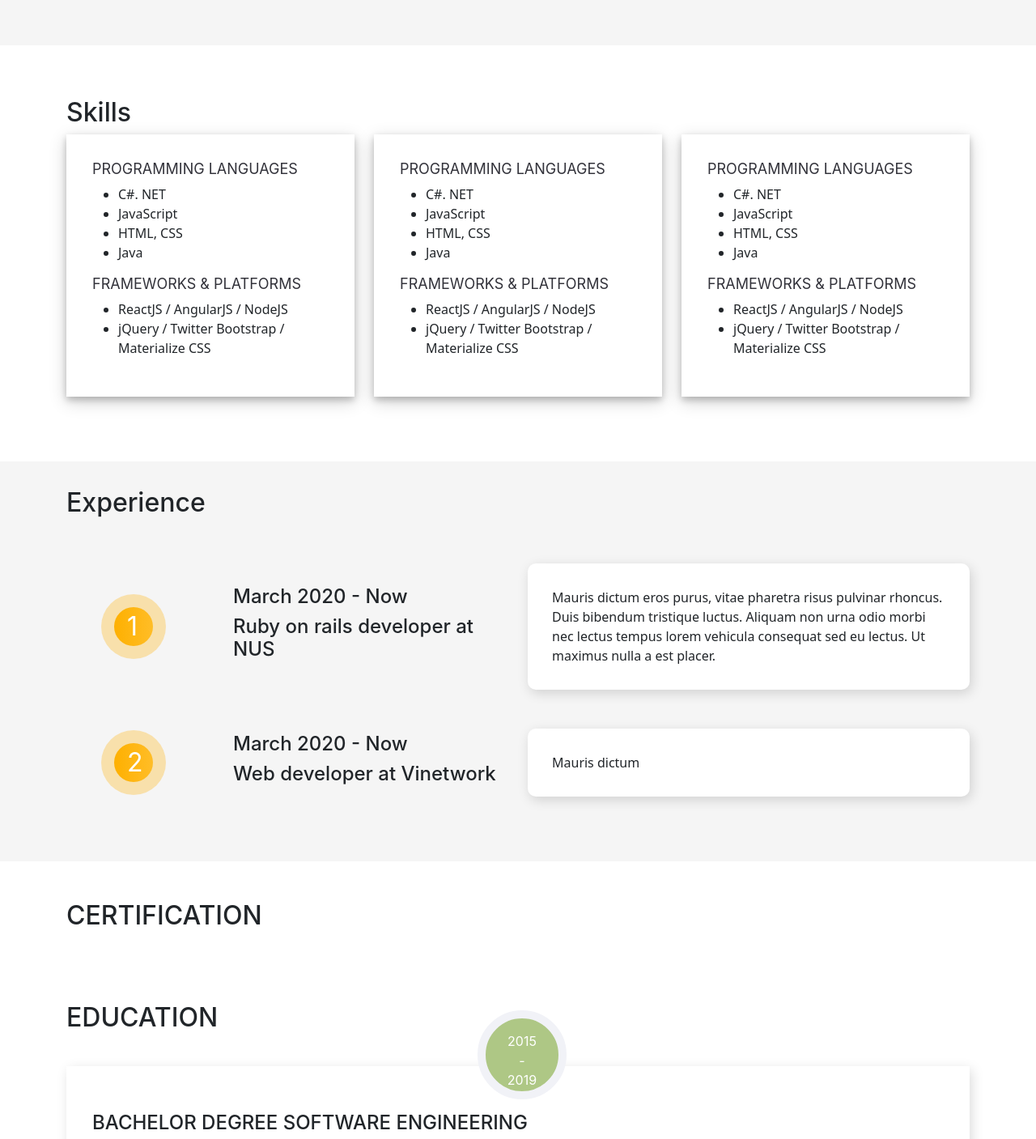
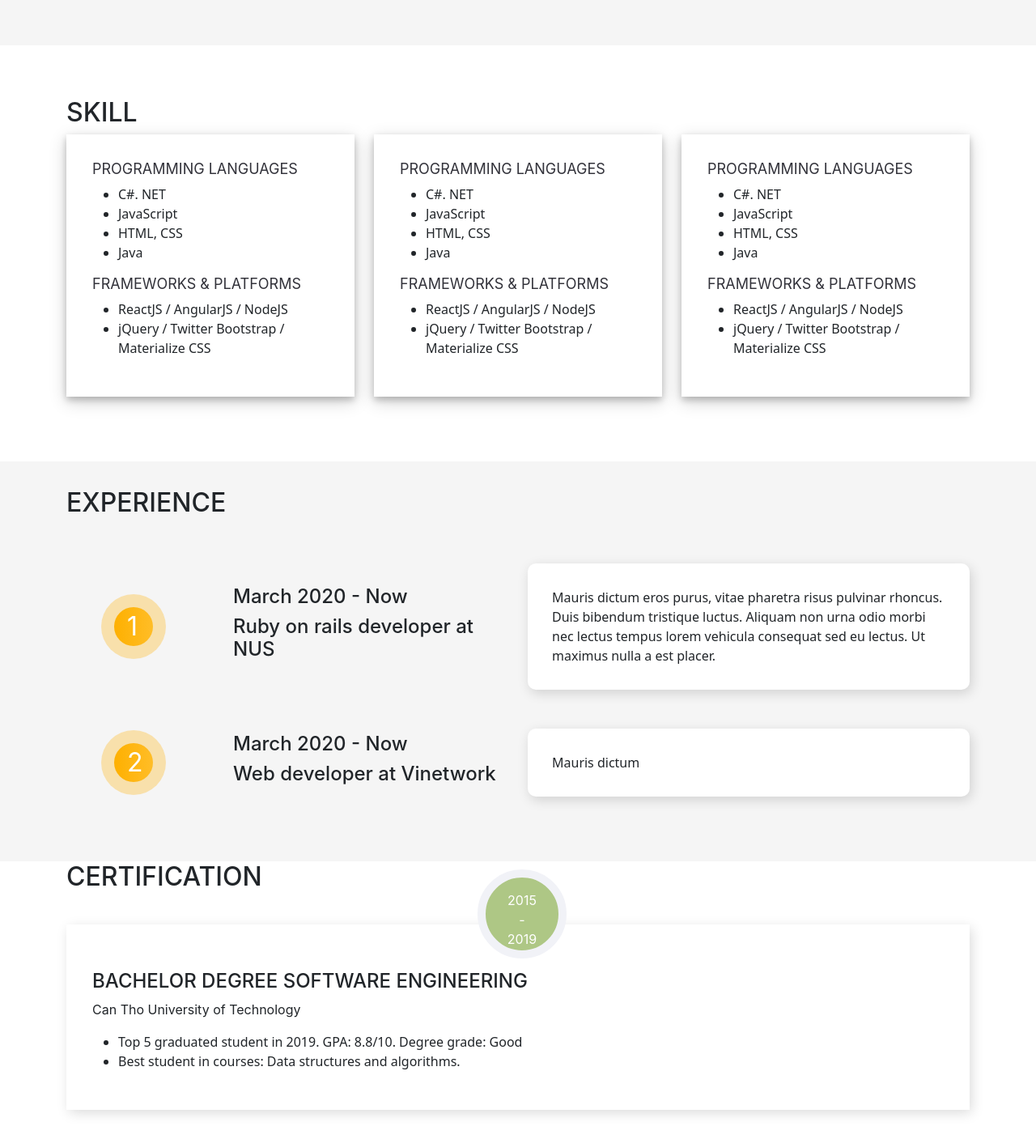
Before and after one commit to daidtech/FE_myspace, a Next.js app: page / in a window 1280 px wide. Shown: the part 440-1847 px from the top of the page at 81% size. Built offline with nearby package versions, Linux system fonts and the light colour scheme.

Commit message:
update about page

```diff
--- a/components/About/AboutSkill/AboutSkill.tsx
+++ b/components/About/AboutSkill/AboutSkill.tsx
@@ -1,18 +1,13 @@
 import { Container, Row, Col } from "react-bootstrap";
-import styles from './AboutSkil.module.scss';
+import styles from './AboutSkill.module.scss';
+import RowTitle from "components/share/RowTitle/RowTitle";
 
 export default function AboutSkill() {
 
   return (
     <section className={styles.aboutSkill}>
+      <RowTitle title="Skill" />
       <Container>
-        <Row>
-          <Col>
-            <h2>
-              Skills
-            </h2>
-          </Col>
-        </Row>
         <Row>
           <Col lg={4}>
             <div className={styles.skillBox}>
--- a/components/About/Certification/Certification.tsx
+++ b/components/About/Certification/Certification.tsx
@@ -1,21 +1,11 @@
-import { Container, Row, Col } from "react-bootstrap";
-import styles from './Certification.module.scss';
+import KnowledgeBlock from "../KnowledgeBlock/KnowledgeBlock";
+import RowTitle from "components/share/RowTitle/RowTitle";
 
 export default function Certification() {
   return (
-    <Container>
-      <Row>
-        <Col>
-          <div className="title py-5">
-            <h2>Certification</h2>
-          </div>
-        </Col>
-      </Row>
-      <Row>
-        <Col>
-
-        </Col>
-      </Row>
-    </Container>
+    <>
+      <RowTitle title="Certification"/>
+      <KnowledgeBlock />
+    </>
   )
 }
--- a/components/About/Education/Education.module.scss
+++ b/components/About/Education/Education.module.scss
@@ -1,37 +1,5 @@
 .education {
   padding: 2rem 0;
-}
-.title {
-  text-transform: uppercase;
-}
-.educationBlock {
-  position: relative;
-  margin-top: 2rem;
-  padding: 3.5rem 2rem 2rem;
-  box-shadow: 2.5px 4.33px 15px #00000026;
-}
-
-.educationTime {
-  width: 110px;
-  height: 110px;
-  border: 10px solid #f1f2f7;
-  border-radius: 50%;
-  text-align: center;
-  color: #FFF;
-  font-weight: 400;
-  text-transform: uppercase;
-  padding-top: 16px;
-  position: absolute;
-  top: -30%;
-  left: 50%;
-  margin-left: -50px;
-  background-color: #aec785;
-}
-
-.educationInfo {
-  h4 {
-    text-transform: uppercase;
-  }
 }
 
 @media (max-width: 991px) {
--- a/components/About/Education/Education.tsx
+++ b/components/About/Education/Education.tsx
@@ -1,47 +1,12 @@
-import { Container, Row, Col } from "react-bootstrap";
 import styles from './Education.module.scss';
+import KnowledgeBlock from "../KnowledgeBlock/KnowledgeBlock";
+import RowTitle from "components/share/RowTitle/RowTitle";
 
 export default function Education() {
   return (
     <section className={styles.education}>
-      <Container>
-        <Row>
-          <Col>
-            <div className={styles.title}>
-              <h2>Education</h2>
-            </div>
-          </Col>
-        </Row>
-        <Row>
-          <Col>
-            <div className={styles.educationBlock} >
-              <div className={styles.educationTime}>
-                <p>
-                  2015 <br/>
-                  - <br/>
-                  2019
-                </p>
-              </div>
-              <div className={styles.educationInfo}>
-                <h4>
-                  BACHELOR DEGREE Software Engineering
-                </h4>
-                <p>Can Tho University of Technology</p>
-              </div>
-              <div className={styles.detail}>
-                <ul>
-                  <li>
-                    Top 5 graduated student in 2019. GPA: 8.8/10. Degree grade: Good
-                  </li>
-                  <li>
-                    Best student in courses: Data structures and algorithms.
-                  </li>
-                </ul>
-              </div>
-            </div>
-          </Col>
-        </Row>
-      </Container>
+      <RowTitle title='Education' />
+      <KnowledgeBlock />
     </section>
 
   )
--- a/components/About/Experience/Experience.module.scss
+++ b/components/About/Experience/Experience.module.scss
@@ -2,8 +2,6 @@
   margin-top: 5rem;
   padding: 2rem 0;
   background-color: #f5f5f5;
-}
-.title {
 }
 
 .wrapCounter {
--- a/components/About/Experience/Experience.tsx
+++ b/components/About/Experience/Experience.tsx
@@ -1,5 +1,6 @@
 import { Container, Row, Col } from "react-bootstrap";
 import styles from './Experience.module.scss';
+import RowTitle from "components/share/RowTitle/RowTitle";
 
 function WorkFor({info})  {
   return (
@@ -49,15 +50,7 @@ export default function Experience() {
 
   return (
     <section className={styles.experience}>
-      <Container>
-        <Row>
-          <Col>
-            <div className={styles.title}>
-              <h2>Experience</h2>
-            </div>
-          </Col>
-        </Row>
-      </Container>
+      <RowTitle title="Experience"/>
       {
         workForHistory.map((info) => {
           return <WorkFor info={info}/>
--- /dev/null
+++ b/components/About/KnowledgeBlock/KnowledgeBlock.module.scss
@@ -0,0 +1,29 @@
+.educationBlock {
+  position: relative;
+  margin-top: 2rem;
+  padding: 3.5rem 2rem 2rem;
+  box-shadow: 2.5px 4.33px 15px #00000026;
+}
+
+.educationTime {
+  width: 110px;
+  height: 110px;
+  border: 10px solid #f1f2f7;
+  border-radius: 50%;
+  text-align: center;
+  color: #FFF;
+  font-weight: 400;
+  text-transform: uppercase;
+  padding-top: 16px;
+  position: absolute;
+  top: -30%;
+  left: 50%;
+  margin-left: -50px;
+  background-color: #aec785;
+}
+
+.educationInfo {
+  h4 {
+    text-transform: uppercase;
+  }
+}
--- /dev/null
+++ b/components/About/KnowledgeBlock/KnowledgeBlock.tsx
@@ -0,0 +1,38 @@
+import { Col, Container, Row } from "react-bootstrap";
+import styles from './KnowledgeBlock.module.scss';
+
+export default function KnowledgeBlock() {
+  return (
+    <Container>
+      <Row>
+        <Col>
+          <div className={styles.educationBlock} >
+            <div className={styles.educationTime}>
+              <p>
+                2015 <br/>
+                - <br/>
+                2019
+              </p>
+            </div>
+            <div className={styles.educationInfo}>
+              <h4>
+                BACHELOR DEGREE Software Engineering
+              </h4>
+              <p>Can Tho University of Technology</p>
+            </div>
+            <div className={styles.detail}>
+              <ul>
+                <li>
+                  Top 5 graduated student in 2019. GPA: 8.8/10. Degree grade: Good
+                </li>
+                <li>
+                  Best student in courses: Data structures and algorithms.
+                </li>
+              </ul>
+            </div>
+          </div>
+        </Col>
+      </Row>
+    </Container>
+  )
+}
--- /dev/null
+++ b/components/share/RowTitle/RowTitle.module.scss
@@ -0,0 +1,3 @@
+.title {
+  text-transform: uppercase;
+}
--- /dev/null
+++ b/components/share/RowTitle/RowTitle.tsx
@@ -0,0 +1,20 @@
+import { Col, Container, Row } from "react-bootstrap";
+import styles from './RowTitle.module.scss';
+
+type TitleProps = {
+  title: string
+}
+
+export default function RowTitle({title}: Readonly<TitleProps>) {
+  return (
+    <Container>
+      <Row>
+        <Col>
+          <div className={styles.title}>
+            <h2>{title}</h2>
+          </div>
+        </Col>
+      </Row>
+    </Container>
+  )
+}
```
Also changed, not shown: components/About/AboutSkill/AboutSkill.module.scss (renamed from components/About/AboutSkill/AboutSkil.module.scss), public/images/pexels-life-of-pix-7974.jpg (added).
